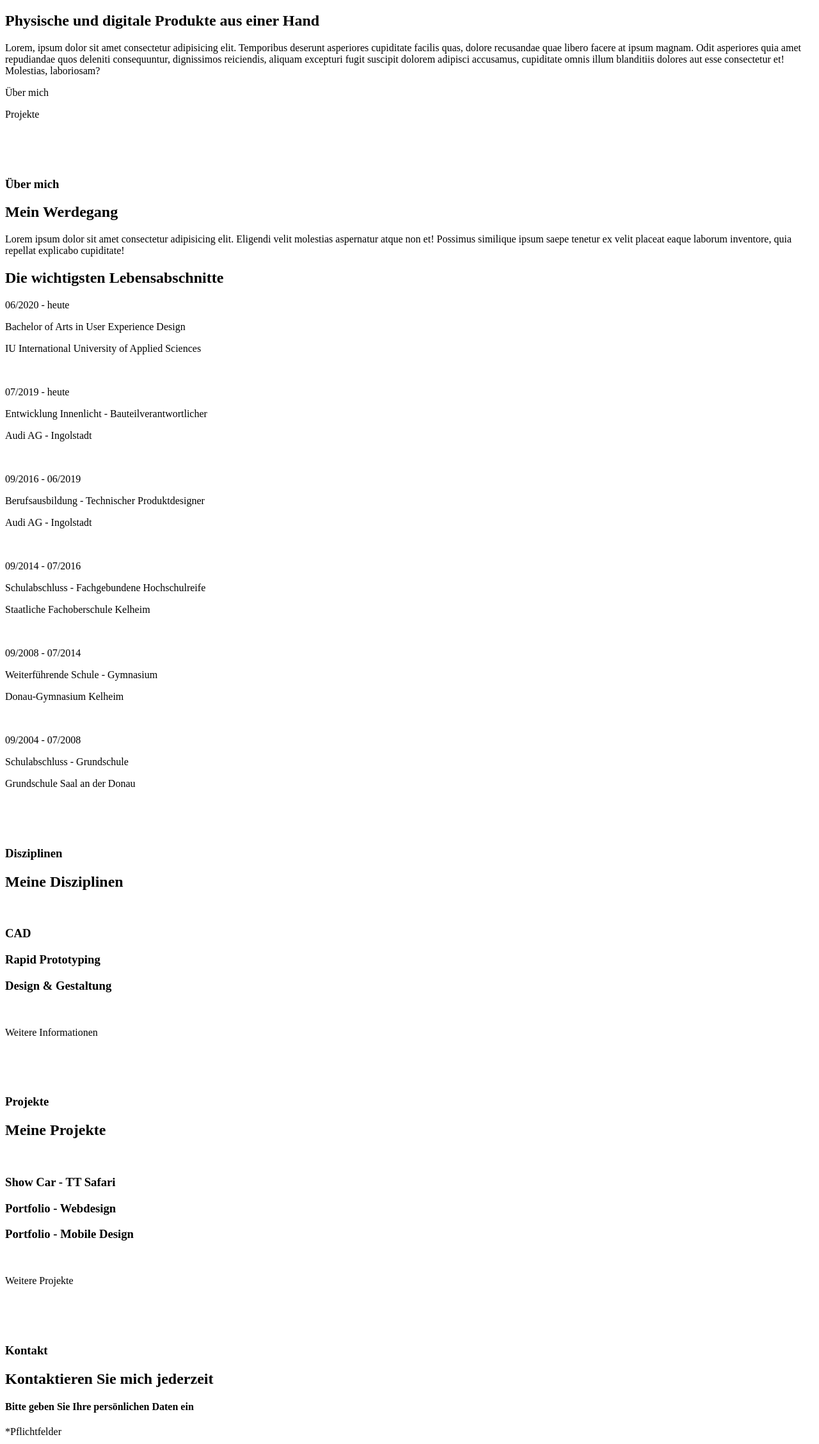
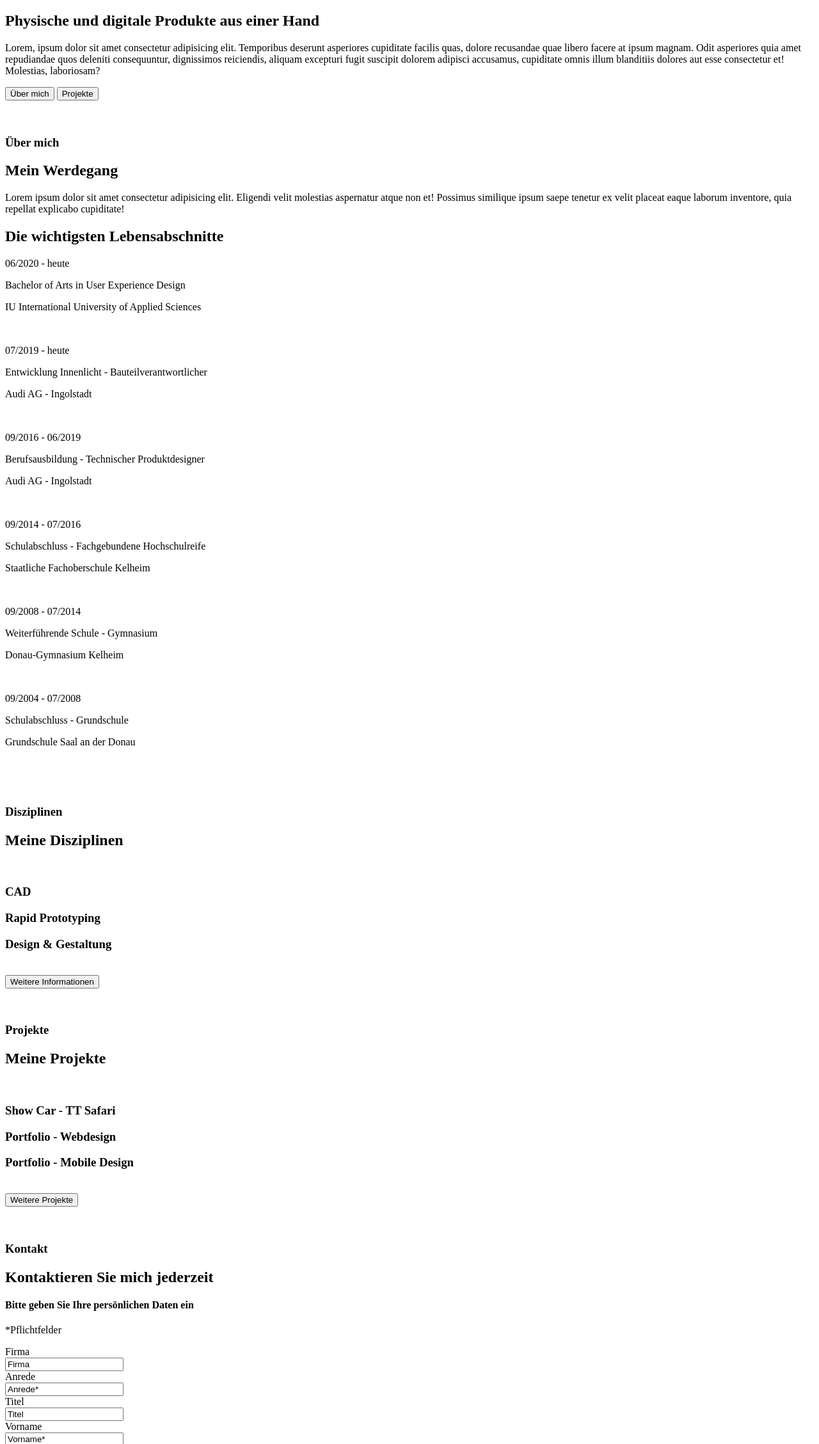
Before and after one commit to IU-Webprogrammierung/webprogrammierung-TimBauer3203489, a plain HTML site: page 01_Startseite/index.html in a window 1280 px wide. Shown: the part 231-2488 px from the top of the page at 64% size. Drawn offline with Linux system fonts and the light colour scheme.

Commit message:
Buttons eingefügt, Quellcode besser angeordnet

```diff
--- a/01_Startseite/index.html
+++ b/01_Startseite/index.html
@@ -25,9 +25,10 @@
         dolore recusandae quae libero facere at ipsum magnam. Odit asperiores quia amet repudiandae quos deleniti
         consequuntur, dignissimos reiciendis, aliquam excepturi fugit suscipit dolorem adipisci accusamus, cupiditate
         omnis illum blanditiis dolores aut esse consectetur et! Molestias, laboriosam?</p>
-    <p>Über mich</p>
-    <p>Projekte</p>
+    <input type="button" value="Über mich">
+    <input type="button" value="Projekte">
     <br><br><br>
+
     <h3>Über mich</h3>
     <h2>Mein Werdegang</h2>
     <p>Lorem ipsum dolor sit amet consectetur adipisicing elit. Eligendi velit molestias aspernatur atque non et!
@@ -57,9 +58,8 @@
     <p>09/2004 - 07/2008</p>
     <p>Schulabschluss - Grundschule</p>
     <p>Grundschule Saal an der Donau</p>
-    <br>
-    <br>
-    <br>
+    <br><br><br>
+
     <h3>Disziplinen</h3>
     <h2>Meine Disziplinen</h2>
     <br>
@@ -67,14 +67,15 @@
     <h3>Rapid Prototyping</h3>
     <h3>Design & Gestaltung</h3>
     <br>
-    <p>Weitere Informationen</p>
+    <input type="button" value="Weitere Informationen">
     <br><br><br>
+
     <h3>Projekte</h3>
     <h2>Meine Projekte</h2><br>
     <h3>Show Car - TT Safari</h3>
     <h3>Portfolio - Webdesign</h3>
     <h3>Portfolio - Mobile Design</h3><br>
-    <p>Weitere Projekte</p><br><br><br>
+    <input type="button" value="Weitere Projekte"> <br><br><br>
     <h3>Kontakt</h3>
     <h2>Kontaktieren Sie mich jederzeit</h2>
 
@@ -114,15 +115,15 @@
         <label for="AGB">Ich habe die AGB gelesen und verstanden</label> <br>
         <input type="checkbox" id="Datenschutzhinweis" name="Datenschutzhinweis" value="Datenschutzhinweis">
         <label for="Datenschutzhinweis">Ich habe die Hinweise zum Datenschutz gelesen und aktzeptiere diese.</label>
-
+        <br><br>
+        <input type="button" value="Absenden">
+        <input type="button" value="Formular leeren">
     </form>
     <!--Hier muss das HTMl-Eingabeformular verbessert werden!-->
 
 
     <!--Footer Start-->
 
-    <p>Absenden</p>
-    <p>Formular leeren</p>
     <br> <br><br>
     <p>© 2023 BauerDesign Consulting GmbH</p>
     <p>AGB</p>
```
